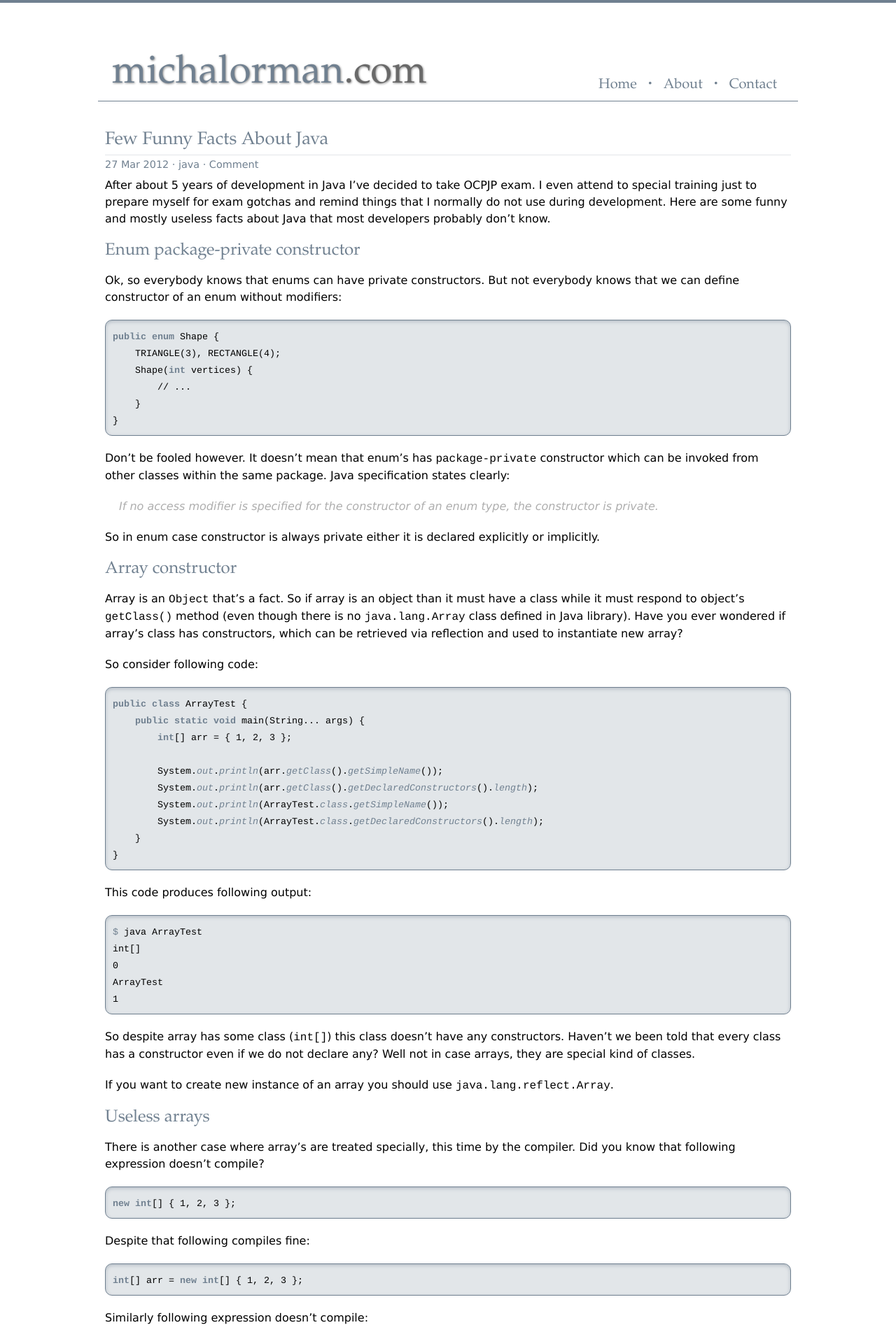
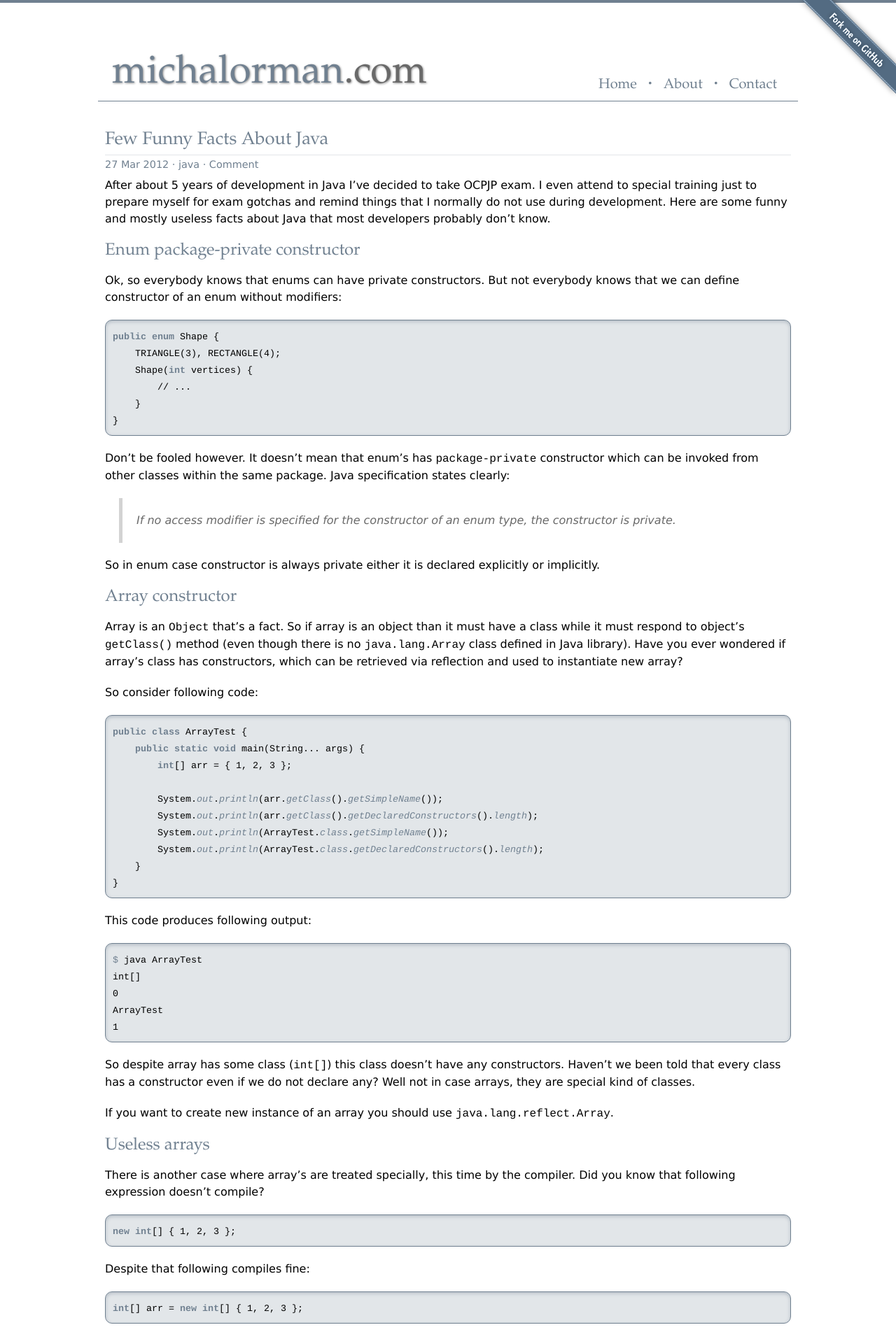
Before and after one commit to michalorman/michalorman.github.com, a Jekyll site: the page built from index.html, in a window 1280 px wide. Shown: the top 1914 px of the page at 70% size. Built offline with Jekyll 4.4.1, drawn with Linux system fonts in a browser that asks for light colours; Markdown is read by kramdown in place of the engine named in the settings; the list of posts is cut into pages by our own code; comment, search, counter and statistics services are not loaded.

Commit message:
Added GH ribbon. Updated style.

```diff
--- a/_layouts/default.html
+++ b/_layouts/default.html
@@ -42,6 +42,9 @@
           </li>
         </ul>
       </nav>
+      <a id="gh-ribbon" href="http://github.com/michalorman">
+        <img src="/assets/images/gh-ribbon.png">
+      </a>
     </header>
 
     <section id="main-content">
--- a/assets/css/style.css
+++ b/assets/css/style.css
@@ -122,9 +122,14 @@ nav li {
 }
 
 blockquote {
-  padding: 0 20px;
+  margin: 0 20px;
+}
+
+blockquote p {
+  padding: 20px;
   font-style: italic;
-  color: #AEAEAE;
+  color: #696969;
+  border-left: 5px solid #D3D3D3;
 }
 
 #main-head {
@@ -186,6 +191,12 @@ blockquote {
 
 #banner span {
   color: #696969;
+}
+
+#gh-ribbon {
+  position: fixed;
+  top: 0;
+  right: 0;
 }
 
 #main-foot {
```
Also changed, not shown: assets/images/gh-ribbon.png (added).
